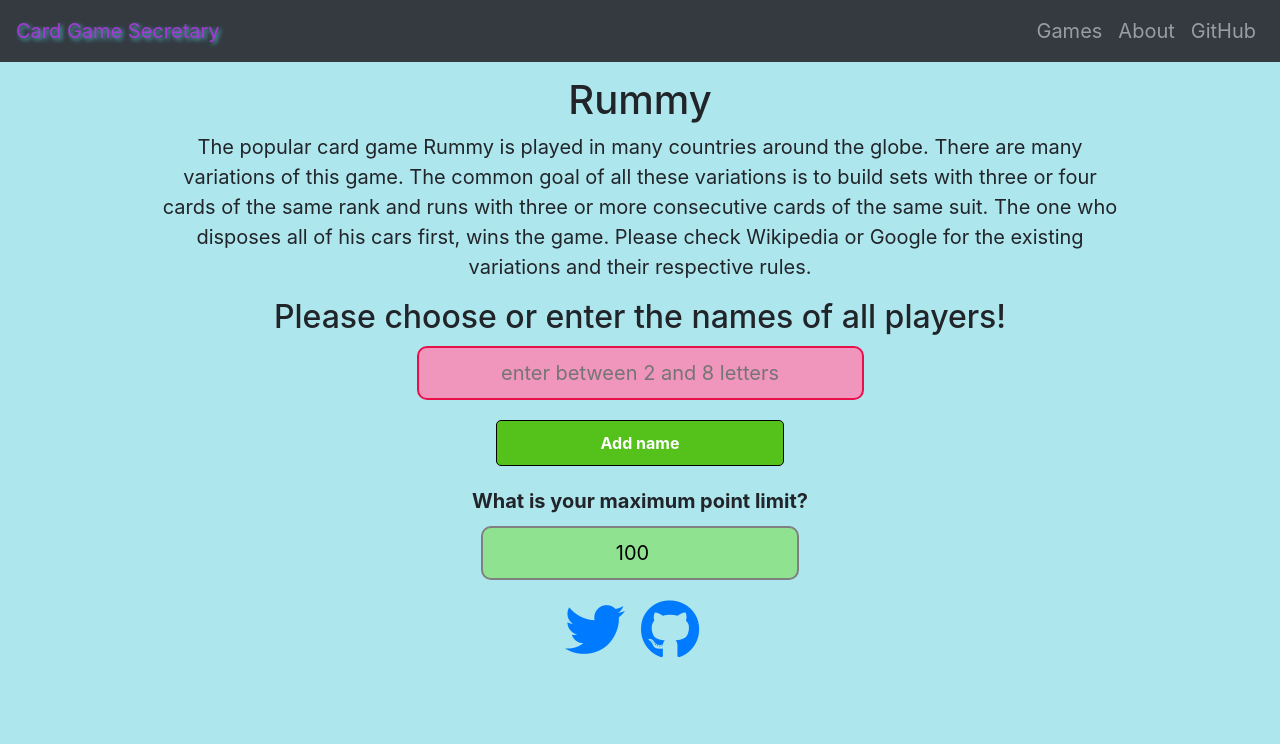
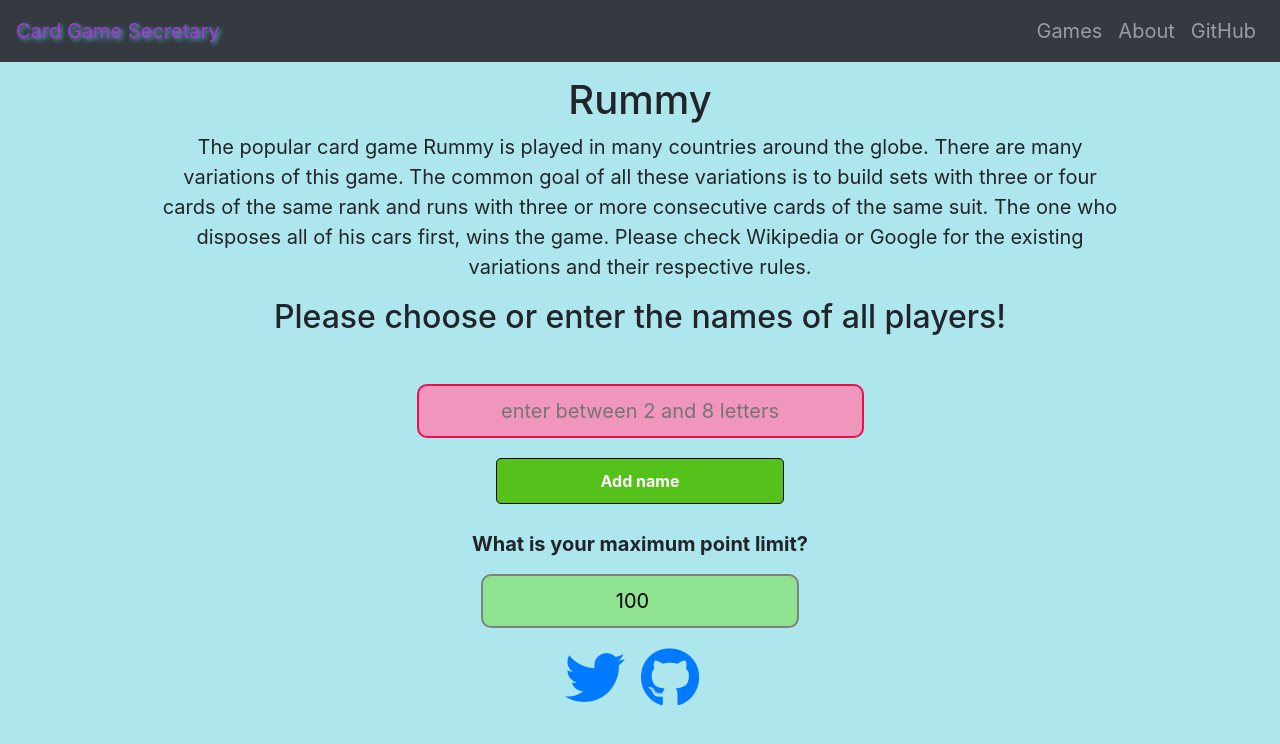
Before and after one commit to bastian-ger/card_secretary, a React app: page /rummy in a window 1280 px wide. Shown: the top 744 px of the page. Built offline with nearby package versions, Linux system fonts and the light colour scheme.

Commit message:
Centered some elements

```diff
--- a/src/components/PlayersForm/PlayersForm.css
+++ b/src/components/PlayersForm/PlayersForm.css
@@ -9,6 +9,10 @@
 .List:hover {
   cursor: pointer;
   background-color: orange;
+}
+
+ul {
+  padding: 0;
 }
 
 @media (min-width: 576px) {
--- a/src/components/UI/Input/Input.css
+++ b/src/components/UI/Input/Input.css
@@ -38,7 +38,5 @@
 
 .Label {
   font-weight: bolder;
-  display: block;
-  margin-bottom: 5px;
-  margin-top: 5px;
+  margin: 5px 0 5px 0 !important;
 }
```
